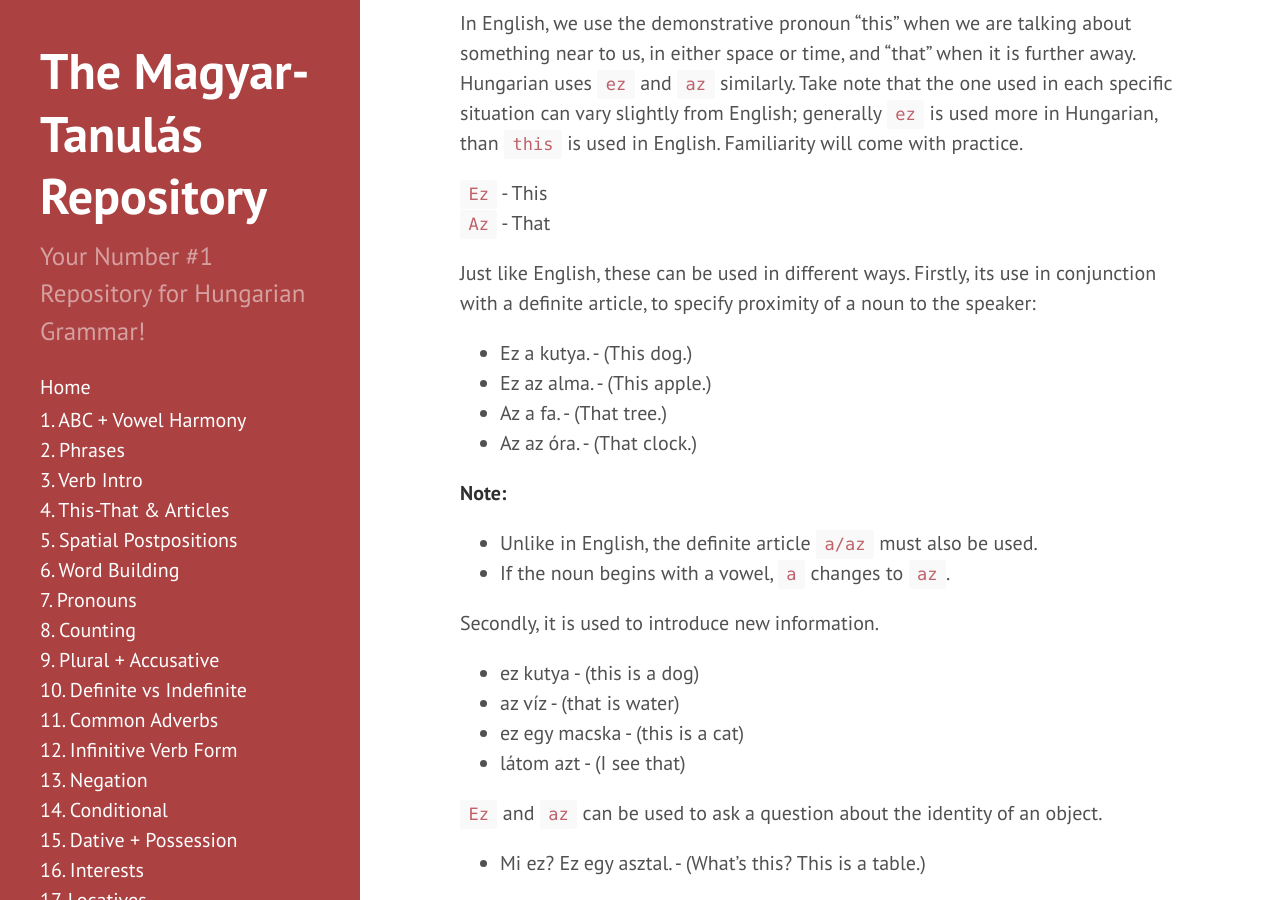
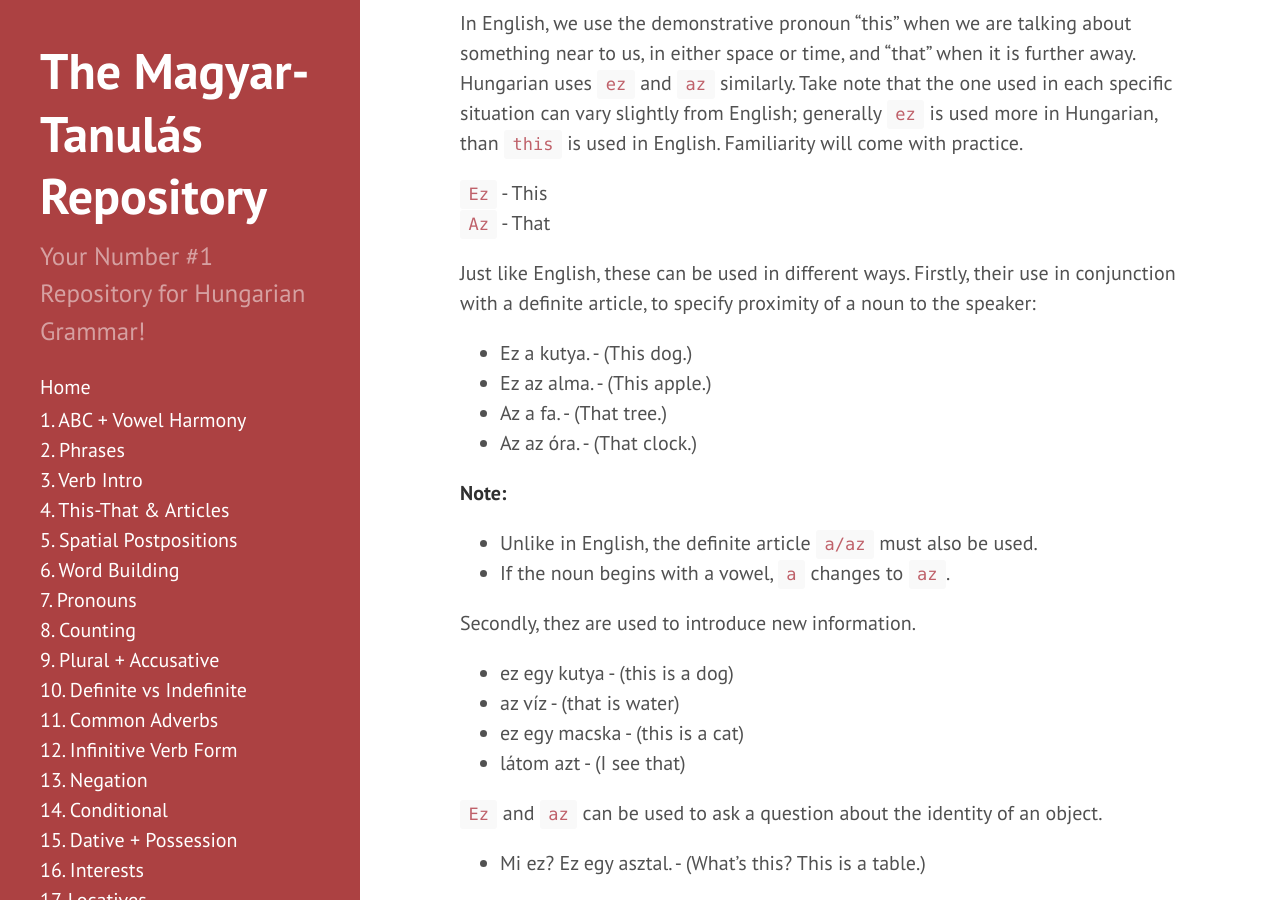
Before and after one commit to Magyartanulas/magyartanulas.github.io, a Jekyll site: the page built from this_that_articles.md, in a window 1280 px wide and 900 px high, scrolled down 216 px. Built offline with Jekyll 4.4.1, drawn with Linux system fonts in a browser that asks for light colours; comment, search, counter and statistics services are not loaded; some of the changed text lies outside the part shown.

Commit message:
Typo fixing
Just to make the explanation clearer

```diff
--- a/this_that_articles.md
+++ b/this_that_articles.md
@@ -10,7 +10,7 @@
 `Ez` - This
 `Az` - That
 
-Just like English, these can be used in different ways. Firstly, its use in conjunction with a definite article, to specify proximity of a noun to the speaker:
+Just like English, these can be used in different ways. Firstly, their use in conjunction with a definite article, to specify proximity of a noun to the speaker:
 
 * Ez a kutya. - (This dog.)
 * Ez az alma. - (This apple.)
@@ -22,9 +22,9 @@
 * Unlike in English, the definite article `a/az` must also be used.
 * If the noun begins with a vowel, `a` changes to `az`.
 
-Secondly, it is used to introduce new information.
+Secondly, thez are used to introduce new information.
 
-* ez kutya - (this is a dog)
+* ez egy kutya - (this is a dog)
 * az víz - (that is water)
 * ez egy macska - (this is a cat)
 * látom azt - (I see that)
@@ -81,7 +81,7 @@
 If you listen on public transport, the definite article is used when announcing the next stop (as a street/square) or you can hear it used for institutions and organisations.
 
 * A következő megálló a Hősök Tere. - (The next stop is Hero's Square.)
-* Sok ember van, a Váci Utcában. - (There are many people on Váci Street.)
+* Sok ember van a Váci Utcában. - (There are many people on Váci Street.)
 * A Balassi Intézet kiváló hely a magyar nyelvtanuláshoz. - (The Balassi institute is an excellent place for Hungarian language learning.)
 
 The article is often omitted in certain situations in Hungarian. Aside from the examples mentioned before, all the times that English uses an indefinite article, Hungarian uses none. It is also omitted for dates.
```
